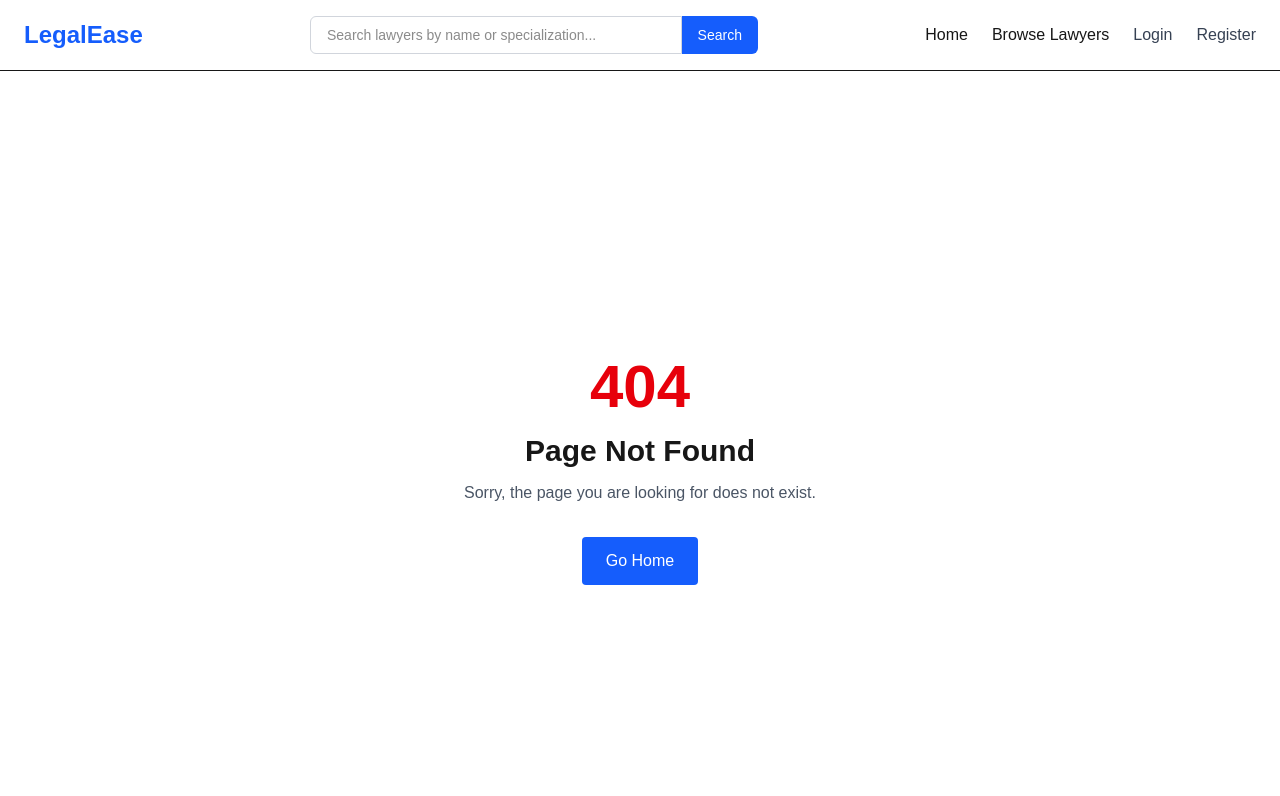
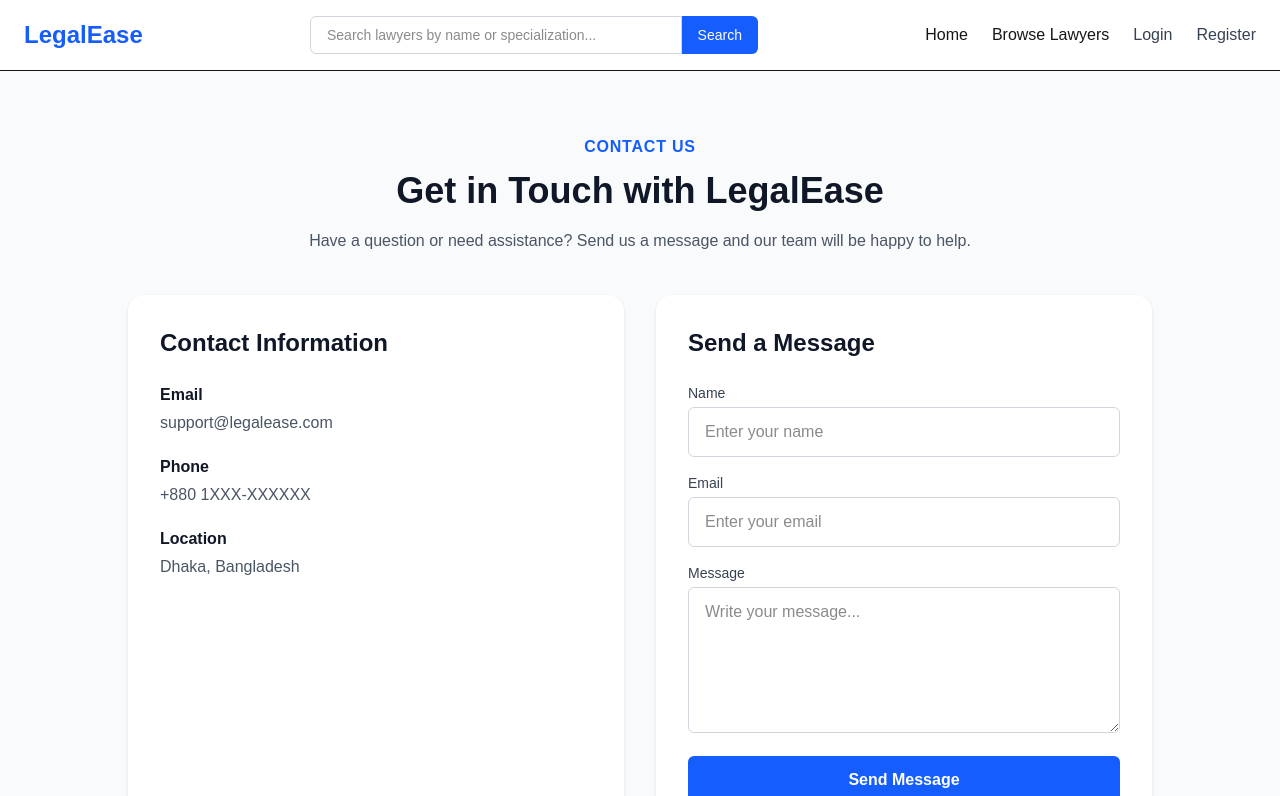
Before and after one commit to anik12-dep/LegalEase-client, a Next.js app: page /contact in a window 1280 px wide. Before the commit this address had no page. Shown: the top 796 px of the page. Built offline with nearby package versions, Linux system fonts and the light colour scheme.

Commit message:
Add footer quick link pages

```diff
--- /dev/null
+++ b/src/app/about/page.tsx
@@ -0,0 +1,68 @@
+import Link from "next/link";
+
+export default function AboutPage() {
+  return (
+    <main className="min-h-screen bg-gray-50 px-6 py-16">
+      <section className="mx-auto max-w-4xl rounded-2xl bg-white p-8 shadow-sm md:p-12">
+        <div className="text-center">
+          <p className="font-semibold uppercase tracking-wider text-blue-600">
+            About LegalEase
+          </p>
+
+          <h1 className="mt-3 text-3xl font-bold text-gray-900 md:text-4xl">
+            Making Legal Services Easier
+          </h1>
+
+          <p className="mx-auto mt-5 max-w-2xl leading-7 text-gray-600">
+            LegalEase is a legal service platform designed to help users find
+            experienced lawyers, explore their professional expertise, compare
+            consultation fees, and book legal appointments conveniently.
+          </p>
+        </div>
+
+        <div className="mt-10 grid gap-6 md:grid-cols-3">
+          <div className="rounded-xl border border-gray-200 p-6">
+            <h2 className="text-lg font-semibold text-gray-900">
+              Find Lawyers
+            </h2>
+
+            <p className="mt-2 text-sm leading-6 text-gray-600">
+              Browse lawyers based on specialization, experience, and location.
+            </p>
+          </div>
+
+          <div className="rounded-xl border border-gray-200 p-6">
+            <h2 className="text-lg font-semibold text-gray-900">
+              Compare Expertise
+            </h2>
+
+            <p className="mt-2 text-sm leading-6 text-gray-600">
+              Explore lawyer profiles and compare their professional information
+              and consultation fees.
+            </p>
+          </div>
+
+          <div className="rounded-xl border border-gray-200 p-6">
+            <h2 className="text-lg font-semibold text-gray-900">
+              Book Appointments
+            </h2>
+
+            <p className="mt-2 text-sm leading-6 text-gray-600">
+              Connect with legal professionals and manage your legal
+              appointments through LegalEase.
+            </p>
+          </div>
+        </div>
+
+        <div className="mt-10 text-center">
+          <Link
+            href="/browse-lawyers"
+            className="inline-block rounded-lg bg-blue-600 px-6 py-3 font-semibold text-white transition hover:bg-blue-700"
+          >
+            Browse Lawyers
+          </Link>
+        </div>
+      </section>
+    </main>
+  );
+}
--- /dev/null
+++ b/src/app/contact/page.tsx
@@ -0,0 +1,118 @@
+"use client";
+
+import { useState } from "react";
+
+export default function ContactPage() {
+  const [submitted, setSubmitted] = useState(false);
+
+  const handleSubmit = (e: React.FormEvent<HTMLFormElement>) => {
+    e.preventDefault();
+    setSubmitted(true);
+  };
+
+  return (
+    <main className="min-h-screen bg-gray-50 px-6 py-16">
+      <section className="mx-auto max-w-5xl">
+        <div className="mb-10 text-center">
+          <p className="font-semibold uppercase tracking-wider text-blue-600">
+            Contact Us
+          </p>
+
+          <h1 className="mt-3 text-3xl font-bold text-gray-900 md:text-4xl">
+            Get in Touch with LegalEase
+          </h1>
+
+          <p className="mx-auto mt-4 max-w-2xl leading-7 text-gray-600">
+            Have a question or need assistance? Send us a message and our team
+            will be happy to help.
+          </p>
+        </div>
+
+        <div className="grid gap-8 md:grid-cols-2">
+          {/* Contact Information */}
+          <div className="rounded-2xl bg-white p-8 shadow-sm">
+            <h2 className="text-2xl font-bold text-gray-900">
+              Contact Information
+            </h2>
+
+            <div className="mt-6 space-y-5 text-gray-600">
+              <div>
+                <p className="font-semibold text-gray-900">Email</p>
+                <p className="mt-1">support@legalease.com</p>
+              </div>
+
+              <div>
+                <p className="font-semibold text-gray-900">Phone</p>
+                <p className="mt-1">+880 1XXX-XXXXXX</p>
+              </div>
+
+              <div>
+                <p className="font-semibold text-gray-900">Location</p>
+                <p className="mt-1">Dhaka, Bangladesh</p>
+              </div>
+            </div>
+          </div>
+
+          {/* Contact Form */}
+          <div className="rounded-2xl bg-white p-8 shadow-sm">
+            <h2 className="text-2xl font-bold text-gray-900">Send a Message</h2>
+
+            <form onSubmit={handleSubmit} className="mt-6 space-y-4">
+              <div>
+                <label className="mb-1 block text-sm font-medium text-gray-700">
+                  Name
+                </label>
+
+                <input
+                  type="text"
+                  placeholder="Enter your name"
+                  required
+                  className="w-full rounded-md border border-gray-300 px-4 py-3 outline-none focus:border-blue-500 focus:ring-1 focus:ring-blue-500"
+                />
+              </div>
+
+              <div>
+                <label className="mb-1 block text-sm font-medium text-gray-700">
+                  Email
+                </label>
+
+                <input
+                  type="email"
+                  placeholder="Enter your email"
+                  required
+                  className="w-full rounded-md border border-gray-300 px-4 py-3 outline-none focus:border-blue-500 focus:ring-1 focus:ring-blue-500"
+                />
+              </div>
+
+              <div>
+                <label className="mb-1 block text-sm font-medium text-gray-700">
+                  Message
+                </label>
+
+                <textarea
+                  placeholder="Write your message..."
+                  rows={5}
+                  required
+                  className="w-full rounded-md border border-gray-300 px-4 py-3 outline-none focus:border-blue-500 focus:ring-1 focus:ring-blue-500"
+                />
+              </div>
+
+              <button
+                type="submit"
+                className="w-full rounded-md bg-blue-600 py-3 font-semibold text-white transition hover:bg-blue-700"
+              >
+                Send Message
+              </button>
+
+              {submitted && (
+                <p className="rounded-md bg-green-50 p-3 text-center text-sm text-green-600">
+                  Thank you! Your message has been received.
+                </p>
+              )}
+            </form>
+          </div>
+        </div>
+      </section>
+    </main>
+  );
+}
--- /dev/null
+++ b/src/app/privacy-policy/page.tsx
@@ -0,0 +1,78 @@
+export default function PrivacyPolicyPage() {
+  return (
+    <main className="min-h-screen bg-gray-50 px-6 py-16">
+      <section className="mx-auto max-w-4xl rounded-2xl bg-white p-8 shadow-sm md:p-12">
+        <div className="text-center">
+          <p className="font-semibold uppercase tracking-wider text-blue-600">
+            LegalEase
+          </p>
+
+          <h1 className="mt-3 text-3xl font-bold text-gray-900 md:text-4xl">
+            Privacy Policy
+          </h1>
+
+          <p className="mt-3 text-sm text-gray-500">
+            Last updated: August 2026
+          </p>
+        </div>
+
+        <div className="mt-10 space-y-8 text-gray-600">
+          <section>
+            <h2 className="text-xl font-bold text-gray-900">
+              1. Information We Collect
+            </h2>
+
+            <p className="mt-3 leading-7">
+              LegalEase may collect information such as your name, email
+              address, profile information, and appointment-related information
+              when you use our platform.
+            </p>
+          </section>
+
+          <section>
+            <h2 className="text-xl font-bold text-gray-900">
+              2. How We Use Your Information
+            </h2>
+
+            <p className="mt-3 leading-7">
+              The information collected through LegalEase is used to provide
+              account services, connect users with lawyers, manage appointments,
+              and improve the platform experience.
+            </p>
+          </section>
+
+          <section>
+            <h2 className="text-xl font-bold text-gray-900">
+              3. Data Security
+            </h2>
+
+            <p className="mt-3 leading-7">
+              We take reasonable measures to protect user information and
+              maintain the security of accounts and platform data.
+            </p>
+          </section>
+
+          <section>
+            <h2 className="text-xl font-bold text-gray-900">
+              4. Third-Party Services
+            </h2>
+
+            <p className="mt-3 leading-7">
+              LegalEase may use third-party services for authentication,
+              payments, image hosting, or other platform functionality.
+            </p>
+          </section>
+
+          <section>
+            <h2 className="text-xl font-bold text-gray-900">5. Contact</h2>
+
+            <p className="mt-3 leading-7">
+              If you have questions regarding this Privacy Policy, please
+              contact the LegalEase support team.
+            </p>
+          </section>
+        </div>
+      </section>
+    </main>
+  );
+}
--- a/src/components/layout/Footer.tsx
+++ b/src/components/layout/Footer.tsx
@@ -18,20 +18,21 @@ export default function Footer() {
 
           {/* Quick Links */}
           <div>
-            <h3 className="text-lg font-semibold  ml-20 text-gray-900">
-              Quick Links
-            </h3>
+            <h3 className="text-lg font-semibold text-gray-900">Quick Links</h3>
 
-            <div className="mt-4 flex flex-col gap-3 ml-20 text-sm text-gray-600">
-              <Link href="/" className="hover:text-blue-600">
+            <div className="mt-4 flex flex-col gap-3 text-sm text-gray-600">
+              <Link href="/about" className="transition hover:text-blue-600">
                 About
               </Link>
 
-              <Link href="/" className="hover:text-blue-600">
+              <Link href="/contact" className="transition hover:text-blue-600">
                 Contact
               </Link>
 
-              <Link href="/" className="hover:text-blue-600">
+              <Link
+                href="/privacy-policy"
+                className="transition hover:text-blue-600"
+              >
                 Privacy Policy
               </Link>
             </div>
```
